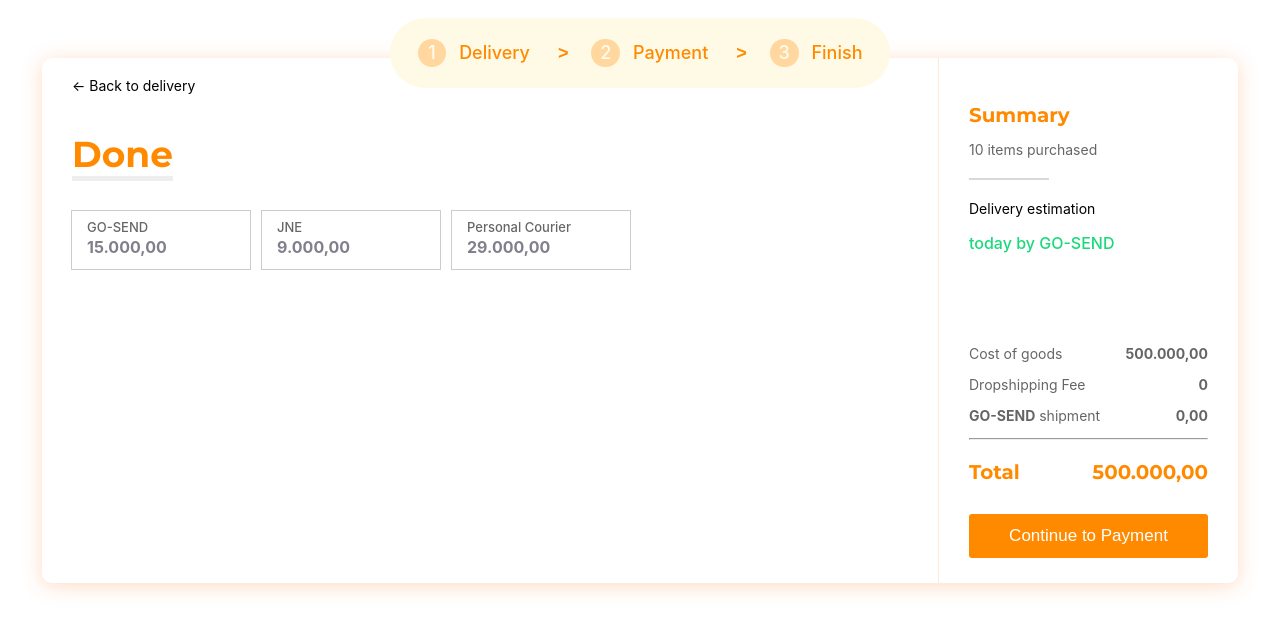
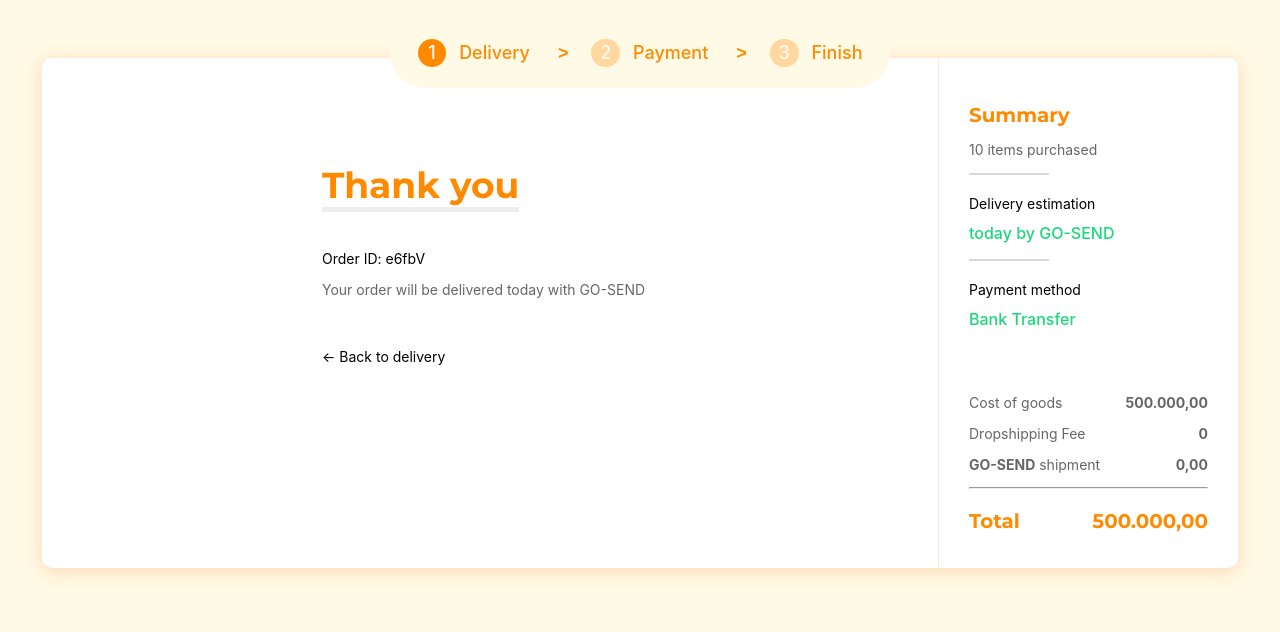
Before and after one commit to khairul-abdi/deliveryApp, a Vue app: page /finish in a window 1280 px wide. Shown: the top 632 px of the page. Built offline with nearby package versions, Linux system fonts and the light colour scheme; a web font is replaced by a local one.

Commit message:
local storage

```diff
--- a/src/App.vue
+++ b/src/App.vue
@@ -13,6 +13,7 @@ body {
   font-size: 17px;
   padding: 8px;
   margin: 10px 50px ;
+  background-color: #FFFAE6;
 }
 
 * {
--- a/src/components/BreadcrumbNav.vue
+++ b/src/components/BreadcrumbNav.vue
@@ -2,10 +2,11 @@
   <div class="container-title">
     <ul class="breadcrumb">
       <li>
-        <router-link to="/"><span class="circle">1 </span> Delivery</router-link>
+        <router-link to="/"><span class="circle"  :class="{ process: process >= 1 }">1 </span> Delivery</router-link>
+        <!-- <router-link to="/"><span class="circle">1 </span> Delivery</router-link> -->
       </li>
       <li>
-        <router-link to="/payment"><span class="circle">2 </span> Payment</router-link>
+        <router-link to="/payment"><span class="circle" :class="{ process: process >= 2 }">2 </span> Payment</router-link>
       </li>
       <li>
         <router-link to="/finish"><span class="circle">3 </span> Finish</router-link>
@@ -16,7 +17,27 @@
 
 <script>
 export default {
-  name: 'BreadcrumbNav'
+  name: 'BreadcrumbNav',
+  data () {
+    return {
+      dataPurchased: [],
+      process: 1
+    }
+  },
+  methods: {
+
+  },
+  mounted () {
+    if (localStorage.getItem('purchased')) {
+      try {
+        this.dataPurchased = JSON.parse(localStorage.getItem('purchased'))
+        this.process += this.dataPurchased[3].process
+        // console.log('APA ISINYA => ',this.dataPurchased)
+      } catch (e) {
+        localStorage.removeItem('purchased')
+      }
+    }
+  }
 }
 </script>
 
@@ -58,7 +79,6 @@ ul.breadcrumb li a {
 }
 
 span.circle {
-
   background: red;
   color: #ffffff;
   opacity: 0.3;
@@ -78,4 +98,9 @@ span.circle:hover {
   opacity: 1;
   background-color: #FF8A00;
 }
+
+span.process {
+  opacity: 1;
+  background-color: #FF8A00;
+}
 </style>
--- a/src/views/Delivery.vue
+++ b/src/views/Delivery.vue
@@ -1,7 +1,8 @@
 <template>
   <div>
     <BreadcrumbNav/>
-    <form id="app" action="/payment" method="post">
+    <!-- <form id="app" action="/payment" method="get"> -->
+    <form id="app" action="" method="get">
       <div class="row box">
         <div class="col-75">
           <div class="container">
@@ -21,7 +22,7 @@
                     <span v-if="msg.phone == 0" class="InputAddOn-item"><i class="fa fa-times"></i></span>
                     <span v-if="msg.phone == 1" class="InputAddOn-item"><i class="fa fa-check"></i></span>
                   </div>
-                  <div class="input-group" :class="{success: msg.address == 1, warning: msg.address == 0}">
+                  <div class="input-group" :class="{'success-textarea': msg.address == 1, warning: msg.address == 0}">
                     <textarea rows="6" cols="50" maxlength="120"  @input="validateAddress" type="text" v-model="address" class="textarea" required></textarea>
                     <label for="address" class="textbox" :class="{'success-span': msg.address == 1, 'warning-span': msg.address == 0}">Delivery address</label>
                     <span v-if="msg.address == 1" class="InputAddOn-item address"><i class="fa fa-check"></i></span>
@@ -38,13 +39,13 @@
                   </div>
                   <div v-show="checked">
                     <div class="input-group" :class="{success: msg.dropshipName == 1, warning: msg.dropshipName == 0}">
-                      <input type="text" name="dropshipper-name" @input="validatedropshipName" v-model="dropshipName" required>
+                      <input type="text" name="dropshipper-name" @input="validatedropshipName" v-model="dropshipName">
                       <label for="dropshipper-name" class="input-dropshipper textbox" :class="{'success-span': msg.dropshipName == 1, 'warning-span': msg.dropshipName == 0}">Dropshipper Name</label>
                       <span v-if="msg.dropshipName == 0" class="InputAddOn-item"><i class="fa fa-times"></i></span>
                       <span v-if="msg.dropshipName == 1" class="InputAddOn-item"><i class="fa fa-check"></i></span>
                     </div>
                     <div class="input-group" :class="{success: msg.dropshipPhone == 1, warning: msg.dropshipPhone == 0}">
-                      <input type="text" name="dropshipper-phone"  @input="validatedropshipPhone" v-model="dropshipPhone" required>
+                      <input type="text" name="dropshipper-phone" @input="validatedropshipPhone" v-model="dropshipPhone">
                       <label for="dropshipper-phone" class="input-dropshipper textbox" :class="{'success-span': msg.dropshipPhone == 1, 'warning-span': msg.dropshipPhone == 0}">Dropshipper phone number</label>
                       <span v-if="msg.dropshipPhone == 0" class="InputAddOn-item"><i class="fa fa-times"></i></span>
                       <span v-if="msg.dropshipPhone == 1" class="InputAddOn-item"><i class="fa fa-check"></i></span>
@@ -62,7 +63,8 @@
             <p>Dropshipping Fee <span class="price">{{ checked ? formatPrice(dropshippingFee) : 0 }}</span></p>
             <hr>
             <h3>Total <span class="price" style="color: #FF8A00;">{{ totalCost() }}</span></h3>
-            <input type="submit" value="Continue to Payment" class="btn">
+            <!-- <input type="submit" value="Continue to Payment" class="btn" @click="addPurchased"> -->
+            <input type="submit" value="Continue to Payment" class="btn" @click="addPurchased">
           </div>
         </div>
       </div>
@@ -94,7 +96,9 @@ export default {
       muchCharacter: 0,
       msg: [],
       success: 0,
-      warning: false
+      warning: false,
+      dataPurchased: [],
+      process: 0
     }
   },
   methods: {
@@ -121,14 +125,9 @@ export default {
       }
 
       if (validate(this.email)) {
-        // this.success++
-        // this.warning = false
         this.msg.email = 1
-        console.log(this.msg.email)
       } else {
-        // this.warning = true
         this.msg.email = 0
-        // this.msg.email = 'Invalid Email Address'
       }
     },
     validatePhone (value) {
@@ -162,9 +161,39 @@ export default {
       } else {
         this.msg.dropshipPhone = 0
       }
+    },
+    addPurchased () {
+      this.process++
+
+      if (!this.Cost) return
+      if (!this.total) return
+      if (!this.dropshippingFee) return
+
+      this.dataPurchased.push({ cost: this.Cost })
+      this.dataPurchased.push({ total: this.total })
+      this.dataPurchased.push({ process: this.process })
+
+      if (this.checked) {
+        this.dataPurchased.push({ dropshippingFee: this.dropshippingFee })
+      } else {
+        this.dataPurchased.push({ dropshippingFee: 0 })
+      }
+      console.log(this.dataPurchased)
+      this.savePurchased()
+    },
+    savePurchased () {
+      const parsed = JSON.stringify(this.dataPurchased)
+      localStorage.setItem('purchased', parsed)
     }
   },
-  watch: {
+  mounted () {
+    if (localStorage.getItem('purchased')) {
+      try {
+        this.dataPurchased = JSON.parse(localStorage.getItem('purchased'))
+      } catch (e) {
+        localStorage.removeItem('purchased')
+      }
+    }
   }
 }
 </script>
@@ -194,6 +223,15 @@ input:focus, textarea:focus, select:focus{
 .success {
   color: #1BD97B;
   border: 1px solid #1BD97B;
+  border-radius: 3px;
+}
+
+.success-textarea {
+  color: #1BD97B;
+  border: 1px solid #1BD97B;
+  border-radius: 3px;
+  height: 140px;
+  overflow: hidden;
 }
 
 .success-span {
@@ -203,6 +241,7 @@ input:focus, textarea:focus, select:focus{
 .warning{
   color: #FF8A00;
   border: 1px solid #FF8A00;
+  border-radius: 3px;
 }
 
 .warning-span {
@@ -379,6 +418,7 @@ textarea {
   font-family: Inter;
   border: 1px solid #ccc;
   font-size: 16px;
+  height: 140px;
   border-radius: 3px;
   padding-left: 13px;
   padding-top: 20px;
--- a/src/views/Finish.vue
+++ b/src/views/Finish.vue
@@ -4,50 +4,33 @@
     <div class="row box">
       <div class="col-75">
         <div class="container">
-          <a href="" class="link-to-cart"><p class="back">&#8592; Back to delivery</p></a>
-            <h1 class="delivery underline">Done</h1>
-            <div class="row wrap">
-              <!-- <div class="box-courier clicked">
-                <div class="title">
-                  <div class="box-name box-name-clicked">GO-SEND</div>
-                  <div  class="box-price box-price-clicked">15,000</div>
-                </div>
-                <div class="check">
-                  <i class="fas fa-check"></i>
-                </div>
-              </div> -->
-
-              <div
-                class="box-courier"
-                v-for="(shipment, index) in shipments"
-                :key=index
-                @click="shipmentSelect(index)"
-              >
-                <div class="title">
-                  <div class="box-name">{{ shipment.courier }}</div>
-                  <div class="box-price">{{ formatPrice(shipment.price) }}</div>
-                </div>
-
-                <!-- <div>
-                  <i class="fas fa-check"></i>
-                </div> -->
-              </div>
-            </div>
+          <div class="col-100" style="width: 100%; padding-left: 250px;">
+            <h1 class="delivery underline">Thank you</h1>
+              <p class="order-id">Order ID: {{generate()}}</p>
+              <p class="description">Your order will be delivered today with GO-SEND</p>
+              <a href="/payment" class="link-to-cart"><p class="back">&#8592; Back to delivery</p></a>
+          </div>
         </div>
       </div>
       <div class="col-25">
         <div class="container">
           <h3 class="summary-title">Summary</h3>
           <p class="items-purchased">10 items purchased</p>
+
           <hr class="line">
           <p class="dev-estimation">Delivery estimation</p>
           <p class="courier-send">today by GO-SEND</p>
+
+          <hr class="line">
+          <p class="dev-estimation">Payment method</p>
+          <p class="courier-send">Bank Transfer</p>
+          <!-- <p class="courier-send" v-if="courier">{{ deliveryTime }} by {{ courier }}</p> -->
+
           <p class="cost">Cost of goods <span class="price">{{ formatPrice(Cost) }}</span></p>
           <p class="dropshipping">Dropshipping Fee <span class="price">{{ checked ? dropshippingFee : 0 }}</span></p>
           <p class="shipment-price"><span style="font-weight: bold;">GO-SEND</span> shipment <span class="price">{{ formatPrice(priceCourier) }}</span></p>
           <hr>
           <h3>Total <span class="price" style="color: #FF8A00;">{{ totalCost() }}</span></h3>
-          <input type="submit" value="Continue to Payment" class="btn">
         </div>
       </div>
     </div>
@@ -71,22 +54,7 @@ export default {
       total: 0,
       priceCourier: 0,
       email: '',
-      msg: [],
-      shipments: [{
-        courier: 'GO-SEND',
-        price: 15000,
-        deliveryEstimate: 'today'
-      },
-      {
-        courier: 'JNE',
-        price: 9000,
-        deliveryEstimate: '2 days'
-      },
-      {
-        courier: 'Personal Courier',
-        price: 29000,
-        deliveryEstimate: '1 day'
-      }]
+      msg: []
     }
   },
   methods: {
@@ -103,28 +71,49 @@ export default {
 
       return this.formatPrice(this.total)
     },
-    validateEmail (value) {
-      // if (/^\w+([\.-]?\w+)*@\w+([\.-]?\w+)*(\.\w{2,3})+$/.test(value)) {
-      //   this.msg.email = ''
-      // } else {
-      //   this.msg.email = 'Invalid Email Address'
-      // }
-    },
-    shipmentSelect (index) {
-      console.log(index)
-      this.priceCourier = this.shipments[index].price
+    generate () {
+      const chars = '0123456789abcdefghijklmnopqrstuvwxyzABCDEFGHIJKLMNOPQRSTUVWXYZ'
+      let result = ''
+      for (var i = 5; i > 0; --i) result += chars[Math.round(Math.random() * (chars.length - 1))]
+      return result
     }
   },
-  watch: {
-    email (value) {
-      this.email = value
-      this.validateEmail(value)
+  mounted () {
+    if (localStorage.getItem('purchased')) {
+      try {
+        this.dataPurchased = JSON.parse(localStorage.getItem('purchased'))
+        this.cost = this.dataPurchased[0].cost
+        this.total = this.dataPurchased[1].total
+
+        if (this.dataPurchased[3].dropshippingFee !== 0) {
+          this.dropshippingFee = this.dataPurchased[3].dropshippingFee
+        }
+
+        console.log('COST', this.cost)
+        console.log('TOTAL', this.total)
+        console.log('Dropshiping Fee', this.dropshippingFee)
+      } catch (e) {
+        localStorage.removeItem('purchased')
+      }
     }
   }
 }
 </script>
 
 <style scoped lang="scss">
+.description {
+  color: rgba(0, 0, 0, 0.6);
+}
+
+.description {
+  font-size: 14px;
+  margin-bottom: 50px;
+}
+
+.order-id {
+  font-size: 14px;
+}
+
 .row {
   display: -ms-flexbox; /* IE10 */
   display: flex;
@@ -192,6 +181,7 @@ color: black;
   font-size: 36px;
   font-family: 'Montserrat', sans-serif;
   font-weight: bold;
+  margin-top: 100px;
 }
 
 .underline {
@@ -217,6 +207,7 @@ color: black;
 .link-to-cart {
   color: black;
   text-decoration: none;
+  font-size: 14px;
 }
 
 p.back {
@@ -260,22 +251,24 @@ p.back {
   width: 80px;
   border: 1px solid #D8D8D8;
   margin-left: 0;
-  margin-top: 20px;
+  margin-top: 15px;
+  margin-bottom: 20px;
 }
 
 .dev-estimation {
   font-size: 14px;
-  margin-top: 20px;
+  margin-top: 0;
 }
 
 .courier-send {
   font-weight: 500;
   font-size: 16px;
   color: #1BD97B;
+  margin-top: -3px;
 }
 
 .cost {
-  margin-top: 92px;
+  margin-top: 65px;
   opacity: 0.6;
   font-size: 14px;
 }
--- a/src/views/Payment.vue
+++ b/src/views/Payment.vue
@@ -4,33 +4,54 @@
     <div class="row box">
       <div class="col-75">
         <div class="container">
-          <a href="" class="link-to-cart"><p class="back">&#8592; Back to delivery</p></a>
+          <a href="/" class="link-to-cart"><p class="back">&#8592; Back to delivery</p></a>
           <h1 class="delivery underline">Shipment</h1>
           <div class="row wrap">
-              <!-- <div class="box-courier clicked">
-                <div class="title">
-                  <div class="box-name box-name-clicked">GO-SEND</div>
-                  <div  class="box-price box-price-clicked">15,000</div>
-                </div>
-                <div class="check">
-                  <i class="fas fa-check"></i>
-                </div>
-              </div> -->
-
             <div
               class="box-courier"
               v-for="(shipment, index) in shipments"
               :key=index
               @click="shipmentSelect(index)"
+              :class="{success: index == indexSuccess}"
             >
               <div class="title">
                 <div class="box-name">{{ shipment.courier }}</div>
                 <div class="box-price">{{ formatPrice(shipment.price) }}</div>
               </div>
-                <div class="check" v-show="show">
+              <div class="check" v-if="index == indexSuccess">
                 <i class="fas fa-check"></i>
               </div>
             </div>
+          </div>
+
+          <h1 class="payment underline">Payment</h1>
+          <div class="row wrap">
+            <div class="box-courier" @click="payment('e-Wallet')" :class="{success: payments == 'e-Wallet'}">
+              <div class="title">
+                <div class="box-name">e-Wallet</div>
+                <div class="box-price">1,500,000 left</div>
+              </div>
+              <div class="check" v-if="payments == 'e-Wallet'">
+                <i class="fas fa-check"></i>
+              </div>
+            </div>
+            <div class="box-courier" @click="payment('Bank Transfer')" :class="{success: payments == 'Bank Transfer'}">
+              <div class="title">
+                <div class="box-name account">Bank Transfer</div>
+              </div>
+              <div class="check" v-if="payments == 'Bank Transfer'">
+                <i class="fas fa-check"></i>
+              </div>
+            </div>
+            <div class="box-courier" @click="payment('Virtual Account')" :class="{success: payments == 'Virtual Account'}">
+              <div class="title">
+                <div class="box-name account">Virtual Account</div>
+              </div>
+              <div class="check" v-if="payments == 'Virtual Account'">
+                <i class="fas fa-check"></i>
+              </div>
+            </div>
+
           </div>
         </div>
       </div>
@@ -39,14 +60,16 @@
           <h3 class="summary-title">Summary</h3>
           <p class="items-purchased">10 items purchased</p>
           <hr class="line">
+
           <p class="dev-estimation">Delivery estimation</p>
-          <p class="courier-send">today by GO-SEND</p>
-          <p class="cost">Cost of goods <span class="price">{{ formatPrice(Cost) }}</span></p>
-          <p class="dropshipping">Dropshipping Fee <span class="price">{{ checked ? dropshippingFee : 0 }}</span></p>
+          <p class="courier-send" v-if="courier">{{ deliveryTime }} by {{ courier }}</p>
+          <p class="cost">Cost of goods <span class="price">{{ cost ? formatPrice(cost) : 0 }}</span></p>
+          <p class="dropshipping">Dropshipping Fee <span class="price">{{ dropshippingFee ? formatPrice(dropshippingFee) : 0 }}</span></p>
           <p class="shipment-price" v-if="price"><span style="font-weight: bold;">{{ courier }}</span> shipment <span class="price">{{ price ? formatPrice(price) : 0 }}</span></p>
           <hr>
           <h3>Total <span class="price" style="color: #FF8A00;">{{ totalCost() }}</span></h3>
-          <input type="submit" value="Continue to Payment" class="btn">
+          <router-link to="/finish" type="submit" tag="button" v-if="payments" class="btn" @click="addPurchased">Payment with {{payments}}</router-link>
+          <router-link to="/finish" type="submit" tag="button" v-else class="btn">Payment with ....</router-link>
         </div>
       </div>
     </div>
@@ -64,15 +87,18 @@ export default {
   },
   data () {
     return {
-      checked: false,
-      dropshippingFee: 5900,
-      Cost: 500000,
+      dropshippingFee: 0,
+      cost: 0,
       total: 0,
+      allTotal: 0,
       courier: '',
       price: 0,
+      payments: '',
+      deliveryTime: 0,
       email: '',
+      dataPurchased: [],
       msg: [],
-      show: false,
+      indexSuccess: null,
       shipments: [{
         courier: 'GO-SEND',
         price: 15000,
@@ -97,38 +123,87 @@ export default {
     },
     totalCost () {
       if (this.price) {
-        this.total = this.Cost + this.dropshippingFee + this.price
+        this.allTotal = this.total + this.price
       } else {
-        this.total = this.Cost
+        this.allTotal = this.total
       }
 
-      return this.formatPrice(this.total)
-    },
-    validateEmail (value) {
-      // if (/^\w+([\.-]?\w+)*@\w+([\.-]?\w+)*(\.\w{2,3})+$/.test(value)) {
-      //   this.msg.email = ''
-      // } else {
-      //   this.msg.email = 'Invalid Email Address'
-      // }
+      return this.formatPrice(this.allTotal)
     },
     shipmentSelect (index) {
-      // console.log(index)
       this.price = this.shipments[index].price
       this.courier = this.shipments[index].courier
-      this.show = !this.show
-      this.totalCost()
+      this.deliveryTime = this.shipments[index].deliveryEstimate
+      this.indexSuccess = index
+      this.totalCost(index)
+    },
+    payment (payment) {
+      this.payments = payment
+    },
+    addPurchased () {
+      this.process++
+
+      // if (!this.Cost) return
+      // if (!this.total) return
+      // if (!this.dropshippingFee) return
+      // if (!this.allTotal) return
+      // if (!this.courier) return
+      // if (!this.price) return
+      // if (!this.deliveryTime) return
+      // if (!this.payments) return
+
+      this.dataPurchased.push({ cost: this.Cost })
+      this.dataPurchased.push({ total: this.total })
+      this.dataPurchased.push({ process: this.process })
+      this.dataPurchased.push({ allTotal: this.allTotal })
+      this.dataPurchased.push({ price: this.price })
+      this.dataPurchased.push({ courier: this.courier })
+      this.dataPurchased.push({ deliveryTime: this.deliveryTime })
+      this.dataPurchased.push({ payments: this.payments })
+
+      if (this.checked) {
+        this.dataPurchased.push({ dropshippingFee: this.dropshippingFee })
+      } else {
+        this.dataPurchased.push({ dropshippingFee: 0 })
+      }
+      console.log(this.dataPurchased)
+      this.savePurchased()
+    },
+    savePurchased () {
+      const parsed = JSON.stringify(this.dataPurchased)
+      localStorage.setItem('purchased', parsed)
     }
   },
-  watch: {
-    email (value) {
-      this.email = value
-      this.validateEmail(value)
+  mounted () {
+    if (localStorage.getItem('purchased')) {
+      try {
+        this.dataPurchased = JSON.parse(localStorage.getItem('purchased'))
+        this.cost = this.dataPurchased[0].cost
+        this.total = this.dataPurchased[1].total
+
+        if (this.dataPurchased[3].dropshippingFee !== 0) {
+          this.dropshippingFee = this.dataPurchased[3].dropshippingFee
+        }
+
+        console.log('COST', this.cost)
+        console.log('TOTAL', this.total)
+        console.log('Dropshiping Fee', this.dropshippingFee)
+      } catch (e) {
+        localStorage.removeItem('purchased')
+      }
     }
   }
 }
 </script>
 
 <style scoped lang="scss">
+.box-courier:focus {
+  color: #1BD97B;
+  background-color: rgba(27, 217, 123, 0.1);
+  border: 1px solid #1BD97B;
+  border-radius: 3px;
+}
+
 .row {
   display: -ms-flexbox; /* IE10 */
   display: flex;
@@ -142,6 +217,7 @@ export default {
 .wrap {
   flex-wrap: wrap;
   padding: 0 10px;
+  margin-bottom: 10px;
 }
 
 .box-courier {
@@ -154,6 +230,24 @@ export default {
   font-weight: 500;
   display: flex;
   cursor: pointer;
+}
+
+.success {
+  background-color: rgba(27, 217, 123, 0.1);
+  border: 1px solid #1BD97B;
+  border-radius: 3px;
+
+  .box-name {
+    color: black;
+  }
+
+  .box-price {
+    color: black;
+  }
+
+  p {
+    color: black;
+  }
 }
 
 .title {
@@ -172,24 +266,15 @@ export default {
   padding-bottom: 2px;
 }
 
+.account {
+  font-size: 16px;
+  padding-top: 18px;
+}
+
 .box-price {
   font-weight: bold;
   color: rgba(45, 42, 64, 0.6);
   font-size: 16px;
-}
-
-// Success Click
-.clicked {
-  border: 2px solid #1BD97B;
-  background-color: rgba(27, 217, 123, 0.1);;
-}
-
-.box-price-clicked {
-color: black;
-}
-
-.box-name-clicked {
-color: black;
 }
 
 .delivery {
```
Lines whose indentation alone changed are shown as unchanged.
